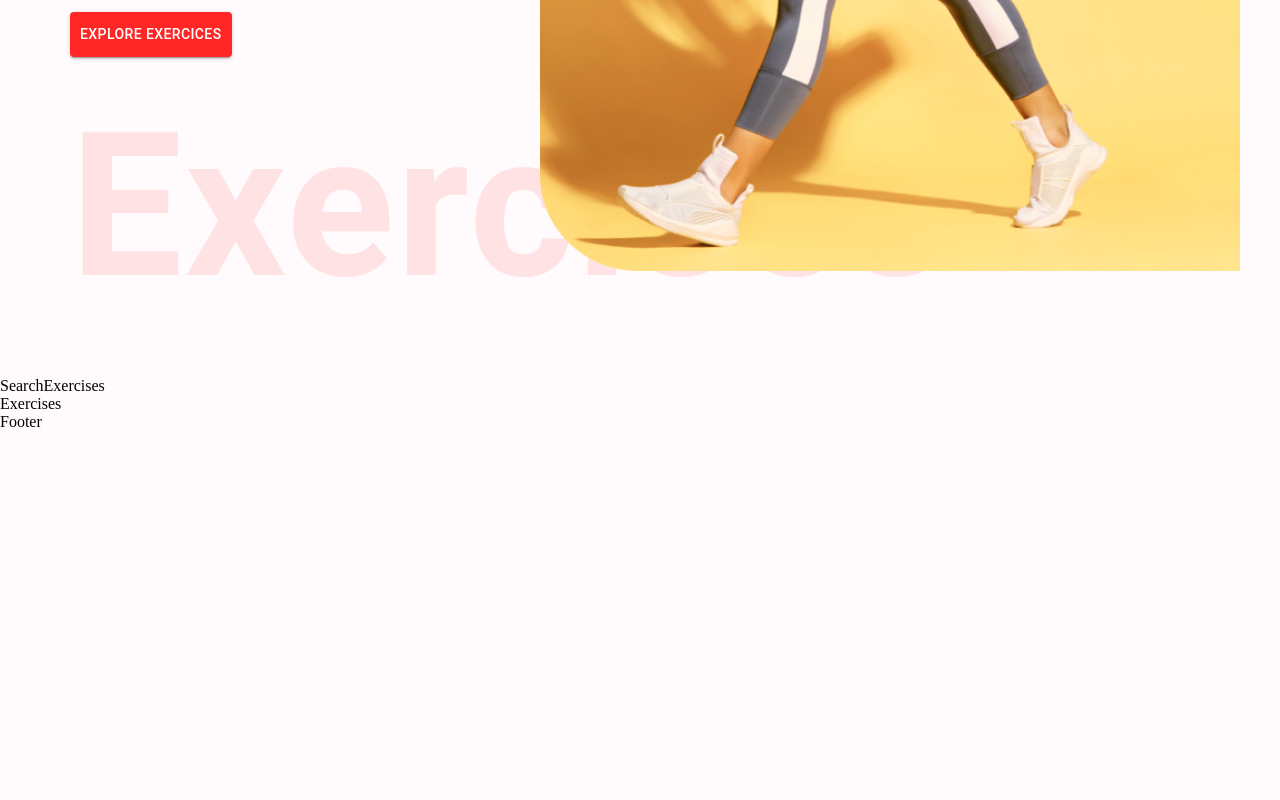
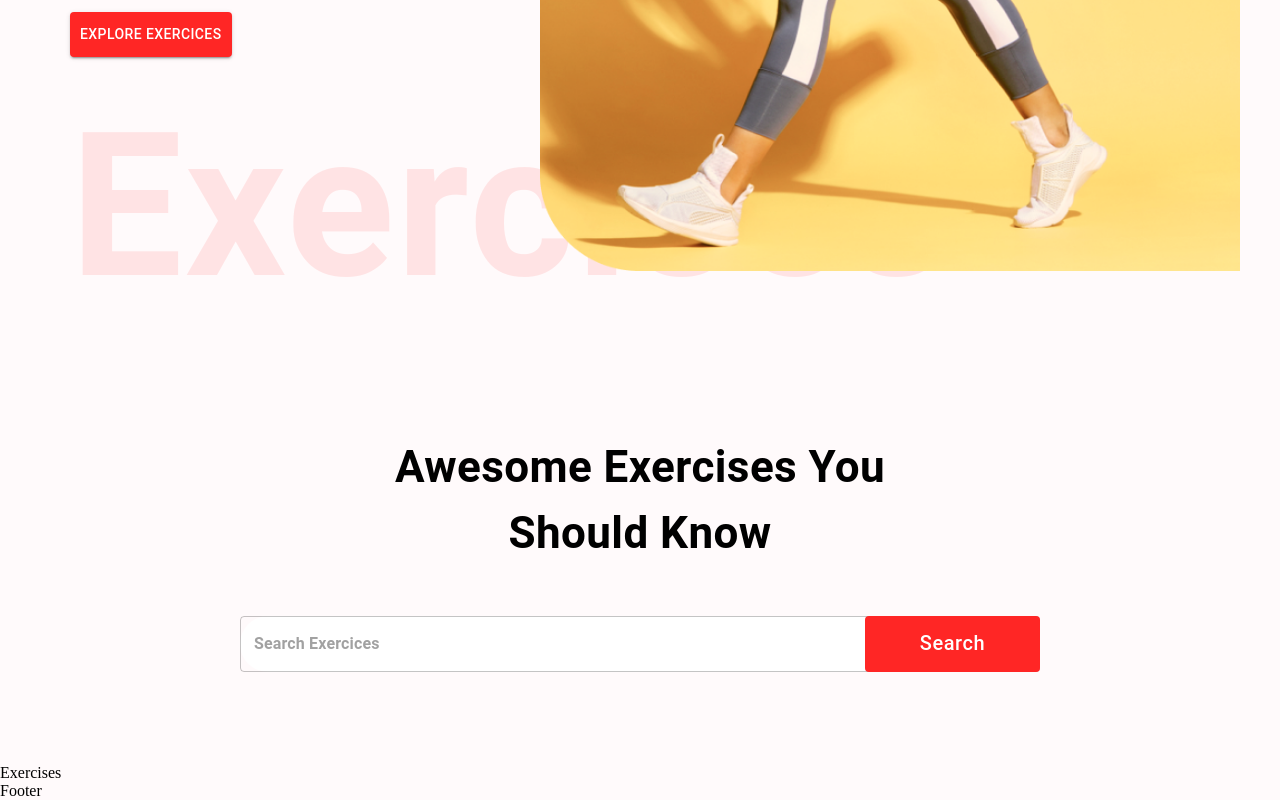
Before and after one commit to soulaichhi/gym-exercises-web-application, a React (Create React App) app: page / in a window 1280 px wide. Shown: the part 595-1395 px from the top of the page. Before the commit the page ends 1026 px from the top, so only its background shows below. Built offline with nearby package versions, Linux system fonts and the light colour scheme.

Commit message:
Complete SearchExercises Section design

```diff
--- a/src/components/SearchExercises.js
+++ b/src/components/SearchExercises.js
@@ -1,8 +1,58 @@
-import React from 'react'
+import React, { useEffect, useState } from 'react';
+import { Box, Button, Stack, TextField, Typography} from '@mui/material';
+const SearchExercises = () => {
 
-const SearchExercises = () => {
+  const [search, setSearch] = useState('');
+
+  const handleSearch = async () => {
+    if (search) {
+      // const exercisesData = await fetchData();
+    }
+  }
   return (
-    <div>SearchExercises</div>
+    <Stack alignItems='center' mt='37px'
+      justifyContent='center' p='20px'
+    >
+      <Typography fontWeight={700} sx={{
+        fontSize: {lg: '44px', xs: '30px'}
+      }} mb='50px' textAlign='center'
+      >
+        Awesome Exercises You <br />
+        Should Know
+      </Typography>
+      <Box position='relative' mb='72px'>
+        <TextField
+          sx={{
+            input: {fontWeight: '700', border: 'none', borderRadius:'4px'},
+            width: {lg: '800px', xs: '350px'},
+            backgroundColor: '#fff',
+            borderRadius: '40px'
+          }}
+          height='76px'
+          value={search}
+          onChange={(e) => setSearch(
+            e.target.value.toLowerCase()
+          )}
+          placeholder='Search Exercices'
+          type='text'
+        />
+        <Button className='search-btn'
+          sx={{
+            bgcolor: '#ff2625',
+            color: '#fff',
+            textTransform: 'none',
+            width: {lg: '175px', xs: '80px'},
+            fontSize: {lg: '20px', xs: '14px'},
+            height: '56px',
+            position: 'absolute',
+            right: '0'
+          }}
+          onClick={handleSearch}
+        >
+          Search
+        </Button>
+      </Box>
+    </Stack>
   )
 }
 
```
